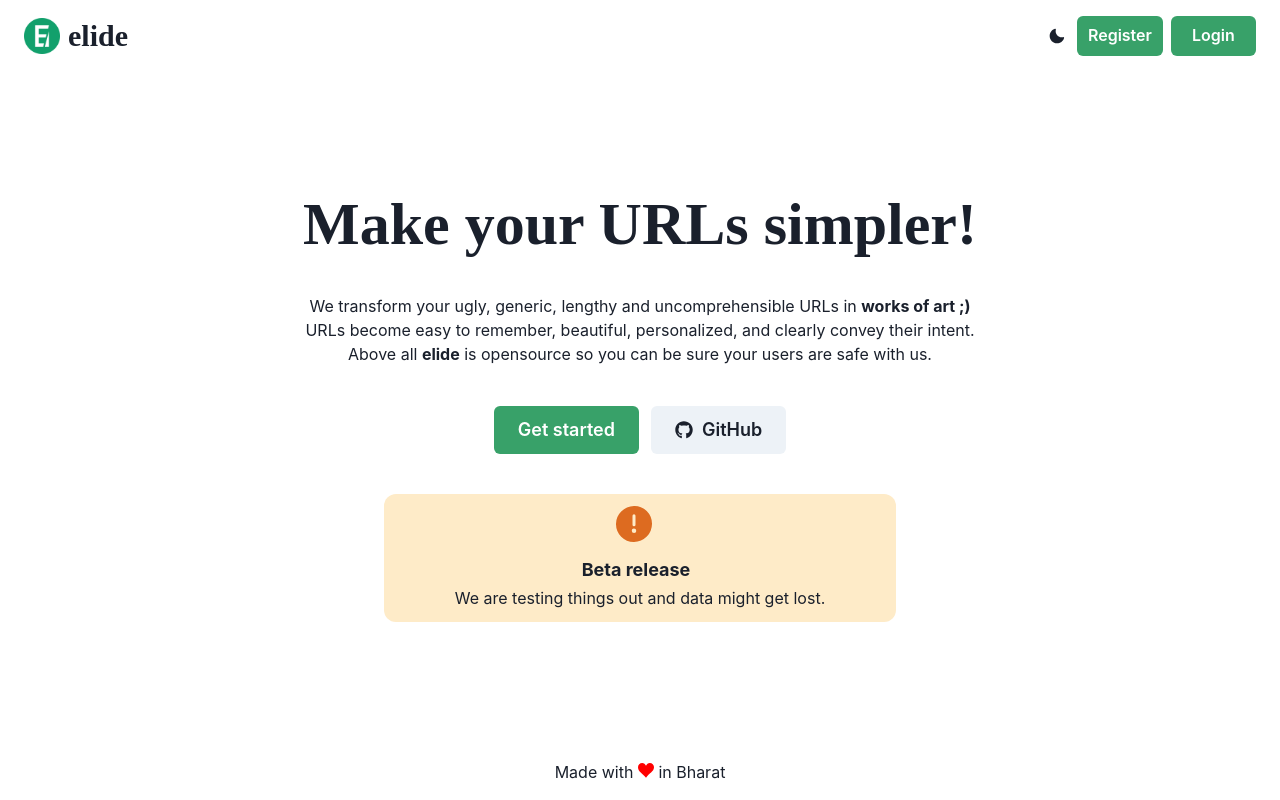
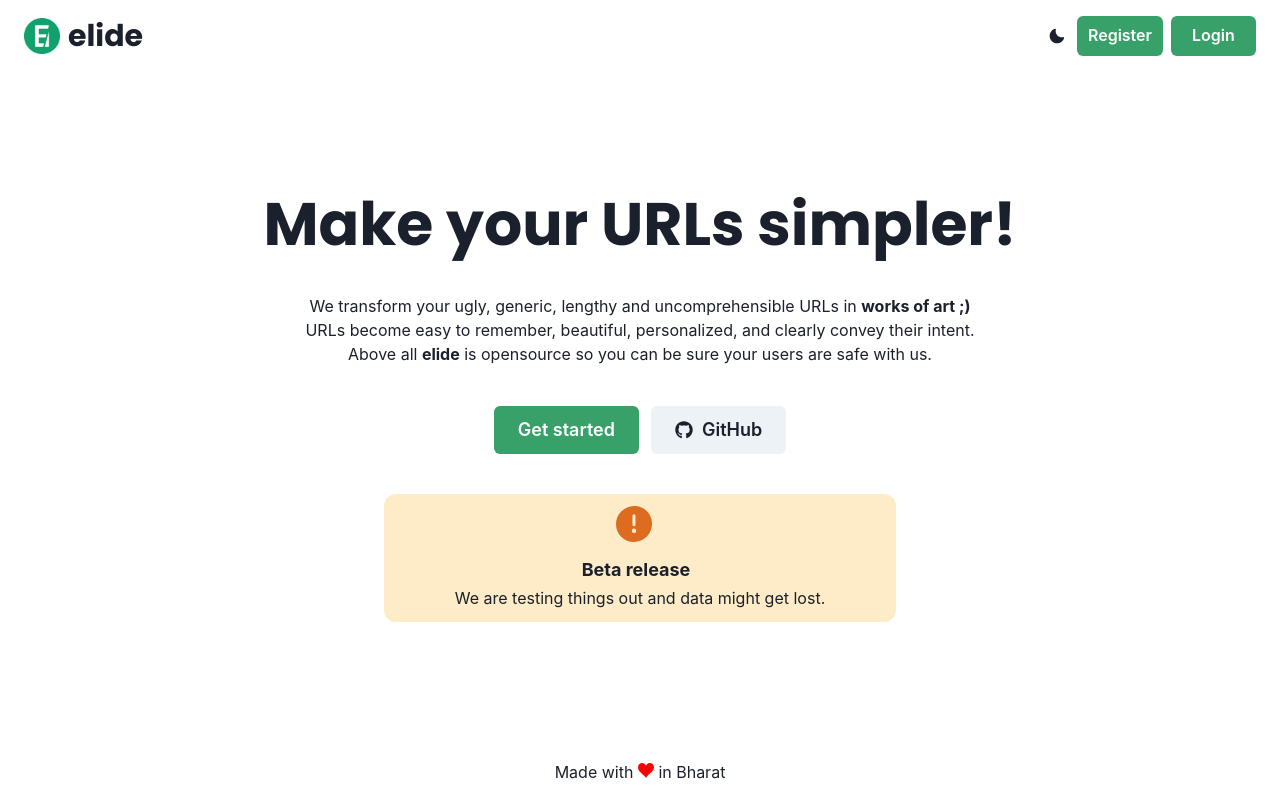
Before and after one commit to rathod-sahaab/elide-app, a Gatsby site: page / in a window 1280 px wide. Built offline with nearby package versions, Linux system fonts and the light colour scheme; Gatsby itself is replaced by a stand-in of ours.

Commit message:
Added poppins font

```diff
--- a/src/components/Layout.scss
+++ b/src/components/Layout.scss
@@ -1,3 +1,5 @@
+@import url('https://fonts.googleapis.com/css2?family=Poppins:wght@600;700&display=swap');
+
 *,
 *::before,
 *::after {
```
